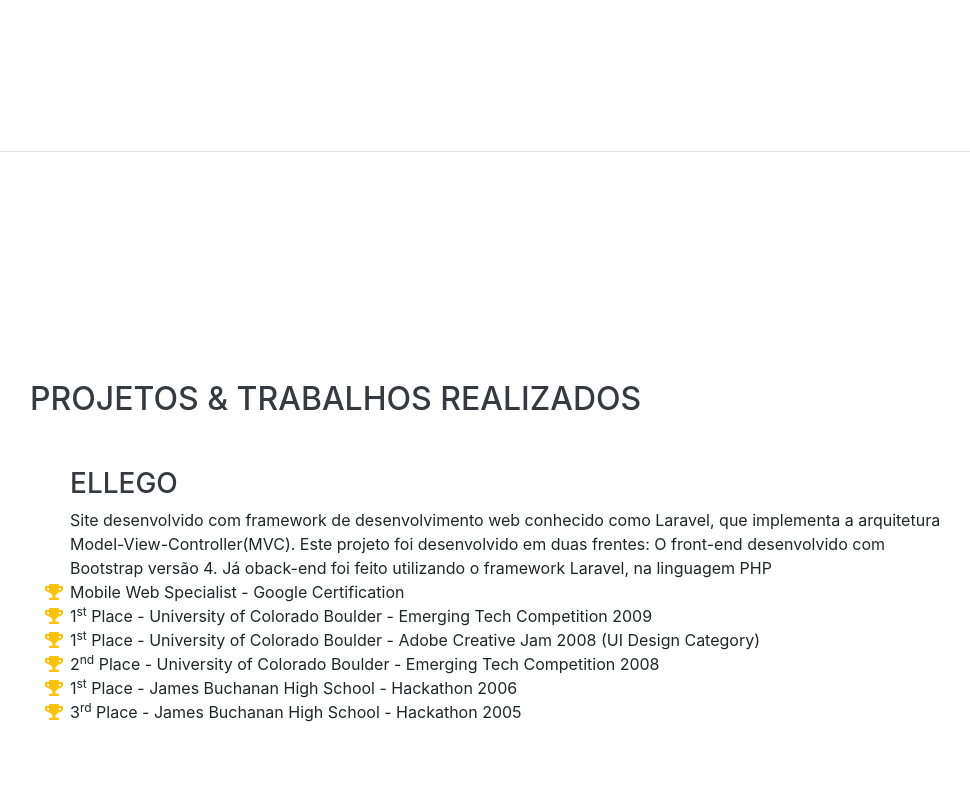
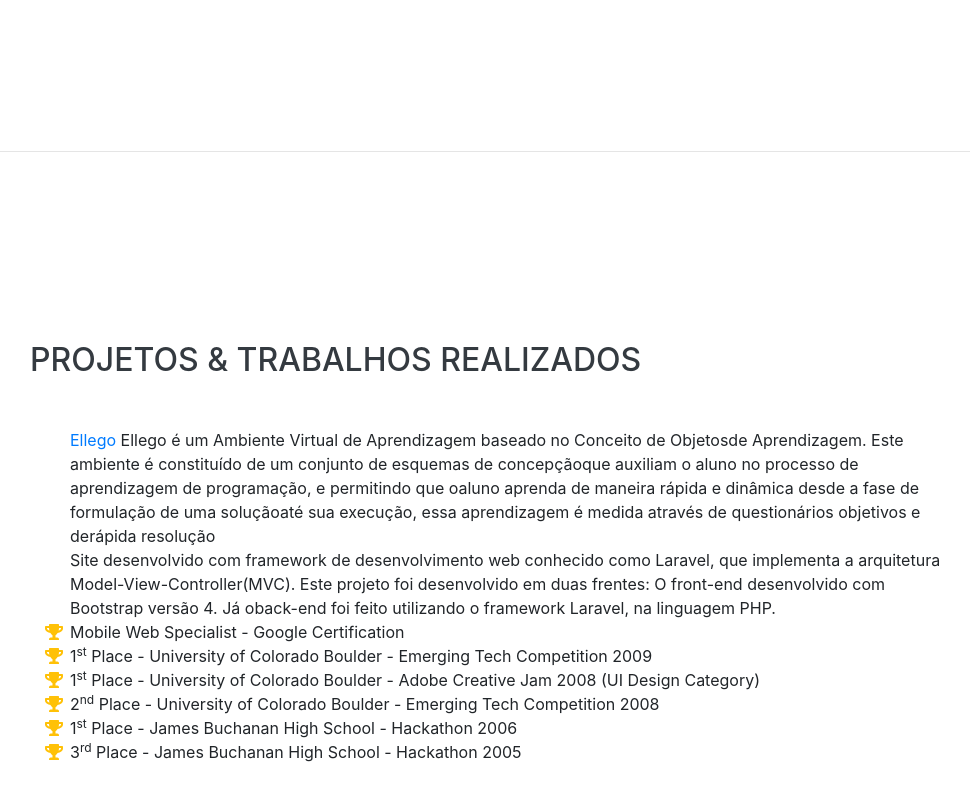
Before and after one commit to MaikonRodrigues/maikonrodrigues-github.io, a website with bundled scripts: page index.html in a window 1280 px wide. Shown: the part 4247-5047 px from the top of the page, without its empty margins (290-1260 px from the left). Built offline with nearby package versions, Linux system fonts and the light colour scheme; some icons are missing; a web font is replaced by a local one.

Commit message:
atualizando

```diff
--- a/index.html
+++ b/index.html
@@ -258,9 +258,15 @@
         <ul class="fa-ul mb-0">
           <li>
             <i class="fa-li fa  text-warning"></i>
-            <h3  href="http://www.ellego.com.br">Ellego</h3>  Site desenvolvido com framework de desenvolvimento web conhecido como Laravel,
+            <a  href="http://www.ellego.com.br">Ellego</a>
+            Ellego é um Ambiente Virtual de Aprendizagem baseado no Conceito de Objetosde Aprendizagem. Este ambiente é constituído de um conjunto
+            de esquemas de concepçãoque auxiliam o aluno no processo de aprendizagem de programação, e permitindo que oaluno aprenda de maneira rápida
+            e dinâmica desde a fase de formulação de uma soluçãoaté sua execução, essa aprendizagem é medida através de questionários objetivos e
+            derápida resolução
+            <br>
+            Site desenvolvido com framework de desenvolvimento web conhecido como Laravel,
              que implementa a arquitetura Model-View-Controller(MVC). Este projeto foi desenvolvido em duas frentes:  O front-end desenvolvido
-             com Bootstrap versão 4. Já oback-end foi feito utilizando o framework Laravel, na linguagem PHP</li>
+             com Bootstrap versão 4. Já oback-end foi feito utilizando o framework Laravel, na linguagem PHP.</li>
           <li>
             <i class="fa-li fa fa-trophy text-warning"></i>
             Mobile Web Specialist - Google Certification</li>
```
